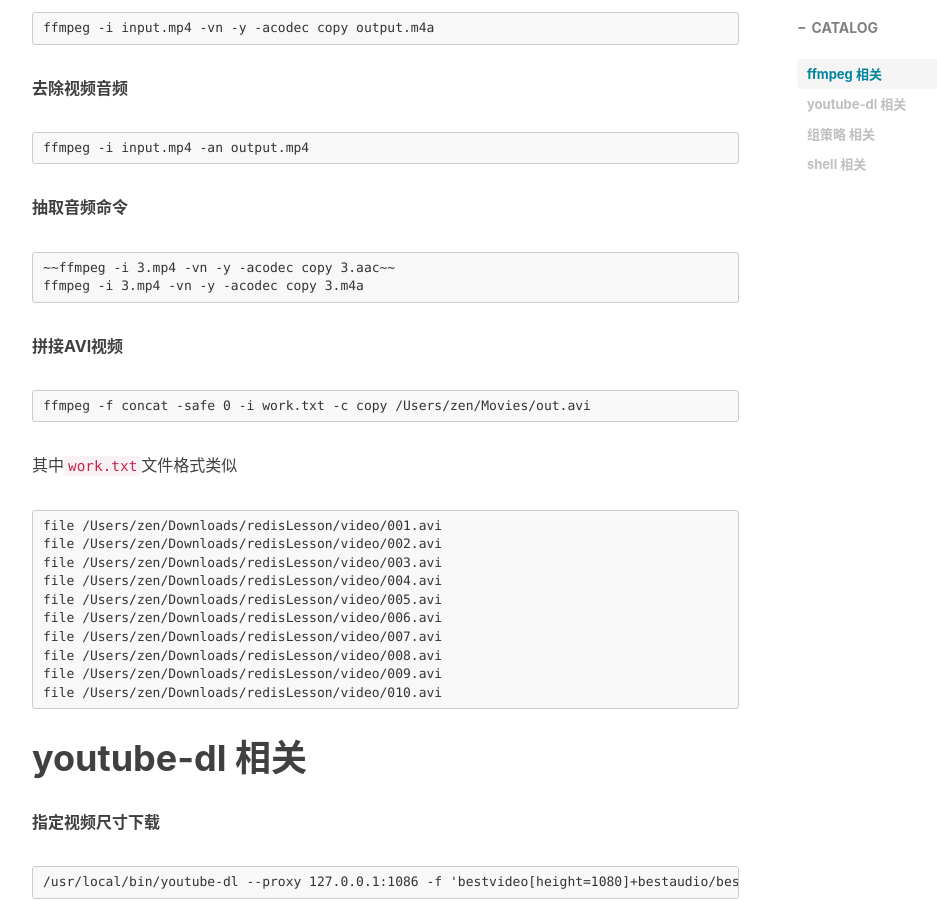
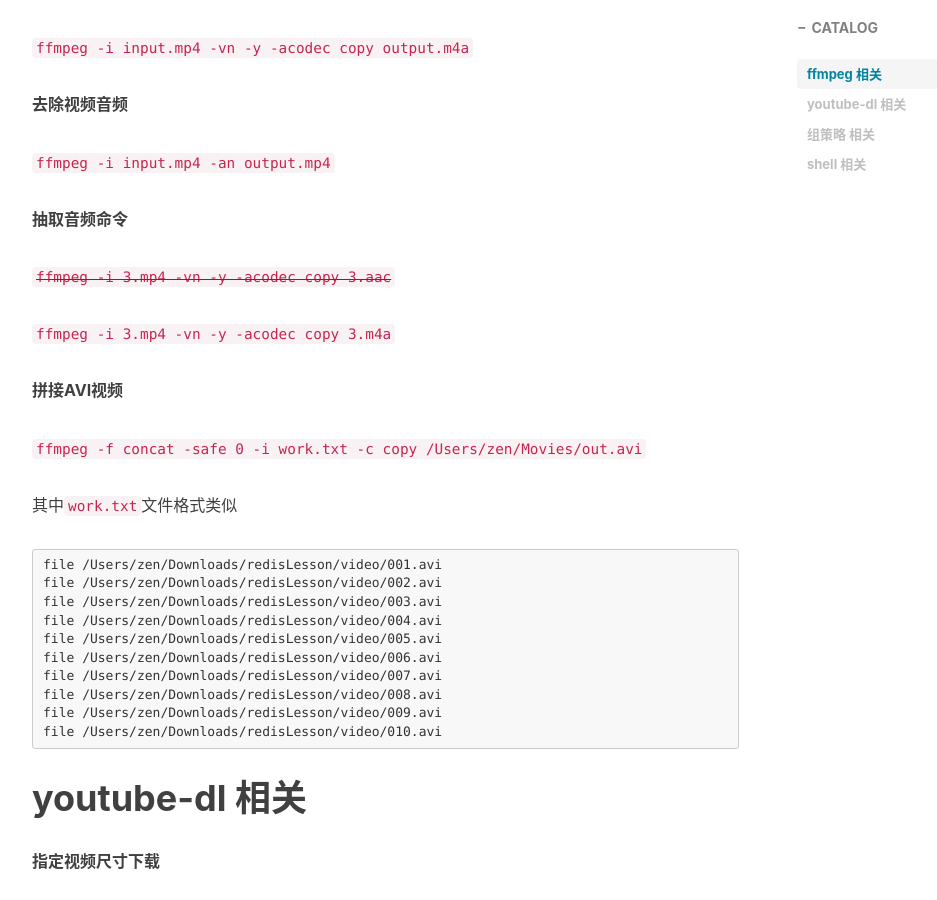
Before and after one commit to zhangyiming748/index, a Jekyll site: the page built from _posts/2019-10-11-cmd.md, in a window 1280 px wide and 900 px high, scrolled down 1767 px. Shown: the whole window, without its empty margins (233-1170 px from the left). Built offline with Jekyll 4.4.1, drawn with Linux system fonts in a browser that asks for light colours; nearby versions of some CDN libraries; comment, search, counter and statistics services are not loaded.

Commit message:
单行命令使用单行注释

````diff
--- a/_posts/2019-10-11-cmd.md
+++ b/_posts/2019-10-11-cmd.md
@@ -17,15 +17,11 @@ tags:                               #标签
 
 **合成M4S**
 
-```
-ffmpeg -i video.m4s -i audio.m4s -codec copy multi.mp4
-```
+`ffmpeg -i video.m4s -i audio.m4s -codec copy multi.mp4`
 
 **批量转换格式**
 
-```
-for %a in ("*.mp4") do ffmpeg -i "%a" "%~na.gif"
-```
+`for %a in ("*.mp4") do ffmpeg -i "%a" "%~na.gif"`
 
 **旋转视频**
 
@@ -41,50 +37,40 @@ ffmpeg -i 4.avi -vf "transpose=1" 4done.avi
 
 **音视频合并**
 
-```
-ffmpeg -i video.mp4 -i audio.wav -c:v copy -c:a aac -strict experimental output.mp4
-```
+`ffmpeg -i video.mp4 -i audio.wav -c:v copy -c:a aac -strict experimental output.mp4`
 
 **抽取音频命令**
 
-```
-ffmpeg -i 3.mp4 -vn -y -acodec copy 3.m4a
-```
+`ffmpeg -i 3.mp4 -vn -y -acodec copy 3.m4a`
 
 **提取视频**
-```
-ffmpeg -i Life.of.Pi.has.subtitles.mkv -vcodec copy –an  videoNoAudioSubtitle.mp4
-```
+
+`ffmpeg -i Life.of.Pi.has.subtitles.mkv -vcodec copy –an  videoNoAudioSubtitle.mp4`
+
 **替换音频合并**
 
-```
-ffmpeg -i video.mp4 -i audio.wav -c:v copy -c:a aac -strict experimental -map 0:v:0 -map 1:a:0 output.mp4
-```
+`ffmpeg -i video.mp4 -i audio.wav -c:v copy -c:a aac -strict experimental -map 0:v:0 -map 1:a:0 output.mp4`
 
 **提取视频的音频**
 
-```
-ffmpeg -i input.mp4 -vn -y -acodec copy output.m4a
-```
+`ffmpeg -i input.mp4 -vn -y -acodec copy output.m4a`
 
 **去除视频音频**
 
-```
-ffmpeg -i input.mp4 -an output.mp4
-```
+`ffmpeg -i input.mp4 -an output.mp4`
 
 **抽取音频命令**
 
-```
-~~ffmpeg -i 3.mp4 -vn -y -acodec copy 3.aac~~
-ffmpeg -i 3.mp4 -vn -y -acodec copy 3.m4a
-```
+~~`ffmpeg -i 3.mp4 -vn -y -acodec copy 3.aac`~~
+
+`ffmpeg -i 3.mp4 -vn -y -acodec copy 3.m4a`
+
 **拼接AVI视频**
 
-```
-ffmpeg -f concat -safe 0 -i work.txt -c copy /Users/zen/Movies/out.avi
-```
+`ffmpeg -f concat -safe 0 -i work.txt -c copy /Users/zen/Movies/out.avi`
+
 其中`work.txt`文件格式类似
+
 ```
 file /Users/zen/Downloads/redisLesson/video/001.avi
 file /Users/zen/Downloads/redisLesson/video/002.avi
@@ -102,41 +88,29 @@ file /Users/zen/Downloads/redisLesson/video/010.avi
 
 **指定视频尺寸下载**
 
-```
-/usr/local/bin/youtube-dl --proxy 127.0.0.1:1086 -f 'bestvideo[height=1080]+bestaudio/best[height<=480]' <url>
-```
+`/usr/local/bin/youtube-dl --proxy 127.0.0.1:1086 -f 'bestvideo[height=1080]+bestaudio/best[height<=480]' <url>`
 
 **下载最高分辨率**
 
-```
-sudo /usr/local/bin/youtube-dl --proxy 127.0.0.1:1080 -f bestvideo+bestaudio <url>
-```
+`sudo /usr/local/bin/youtube-dl --proxy 127.0.0.1:1080 -f bestvideo+bestaudio <url>`
 
 **同时下载全部可用字幕**
 
-```
-/usr/local/bin/youtube-dl --proxy 127.0.0.1:1080 --write-sub --all-subs -i -f bestvideo+bestaudio <url>
-```
+`/usr/local/bin/youtube-dl --proxy 127.0.0.1:1080 --write-sub --all-subs -i -f bestvideo+bestaudio <url>`
 
 **直接下载**
 
-```
-/usr/local/bin/youtube-dl <url>
-```
+`/usr/local/bin/youtube-dl <url>`
 
 **不检查证书**
 
-```
-youtube-dl --no-check-certificate --proxy 127.0.0.1:8889 -f bestvideo+bestaudio <url>
-```
+`youtube-dl --no-check-certificate --proxy 127.0.0.1:8889 -f bestvideo+bestaudio <url>`
 
 # 组策略 相关
 
 **立即更新组策略配置**
 
-```
-gpupdate /force
-```
+`gpupdate /force`
 
 # shell 相关
 
@@ -150,9 +124,7 @@ ffmpeg -i "concat:0.ts|1.ts|2.ts|3.ts|4.ts|5.ts|6.ts|7.ts|8.ts|9.ts|10.ts|11.ts|
 
 **shell文件头**
 
-```
-#!/bin/bash
-```
+`#!/bin/bash`
 
 **macOS仅复制文件目录**
 
````
